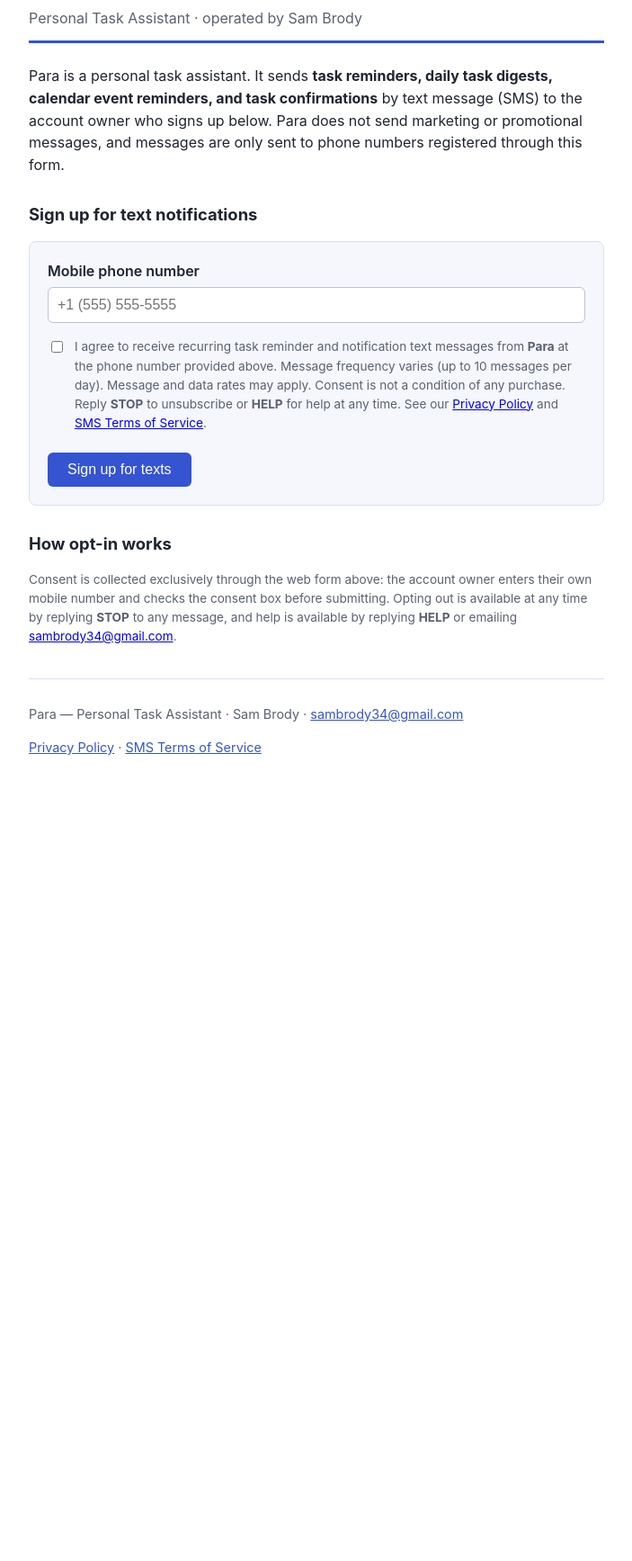
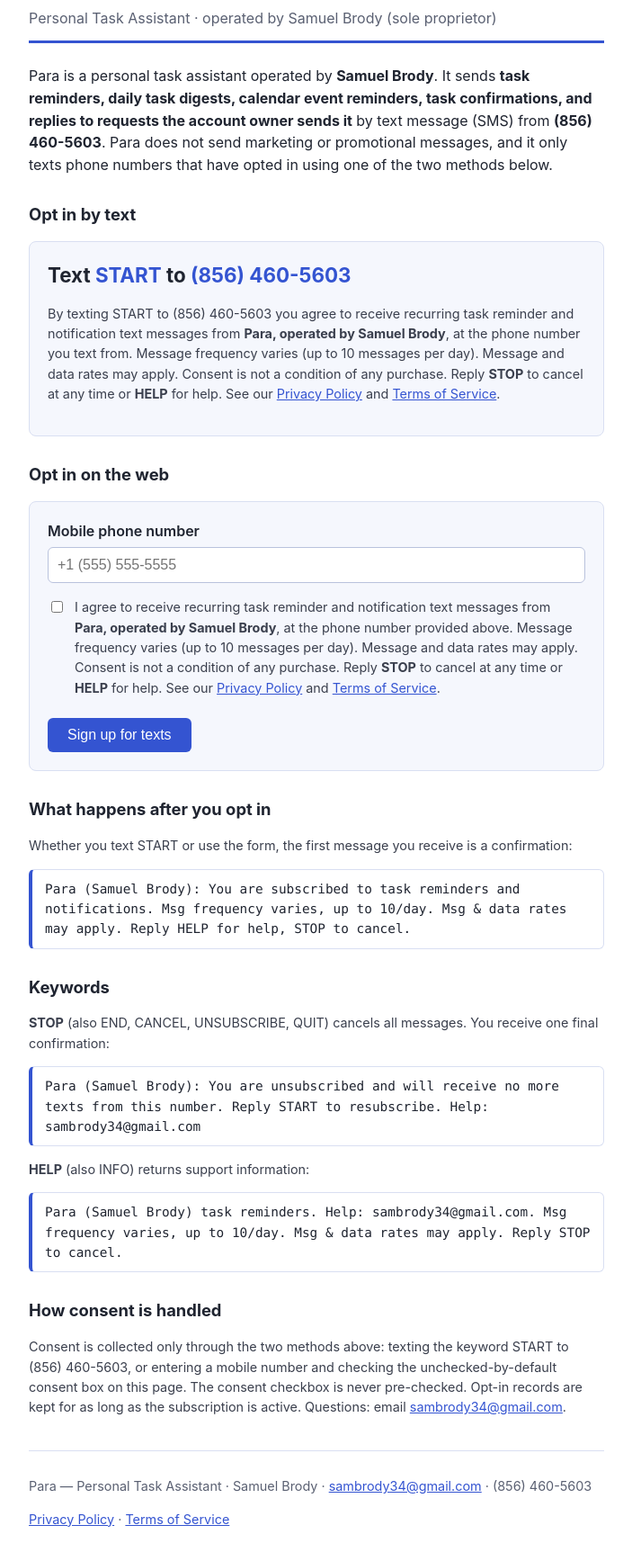
Before and after one commit to sambrody62/para-sms-optin, a plain HTML site: page index.html in a window 1280 px wide. Shown: the part 67-1802 px from the top of the page at 90% size, without its empty margins (288-991 px from the left). Before the commit the page ends 948 px from the top, so only its background shows below. Drawn offline with Linux system fonts and the light colour scheme.

Commit message:
Update SMS opt-in site for Twilio sole-proprietor campaign
- Use registered brand name Samuel Brody throughout
- Add text-to-join call to action (START to (856) 460-5603) with full disclosures
- Add confirmation, STOP and HELP message samples
- Privacy Policy: add exact no-sell/no-share SMS opt-in statement, consent record, retention
- Terms of Service: titled as such with an SMS Terms section

Co-Authored-By: Claude Fable 5.1 <noreply@anthropic.com>
Claude-Session: https://claude.ai/code/session_01G3Hk4eymDmT8kjGd5ADwqX

```diff
--- a/index.html
+++ b/index.html
@@ -11,7 +11,9 @@
   .brand { font-size: 1.9rem; font-weight: 700; color: #3454d1; margin: 0; }
   .tagline { color: #5a6072; margin: 4px 0 0; }
   h2 { font-size: 1.15rem; margin-top: 28px; }
-  form { background: #f5f7fd; border: 1px solid #d9dff2; border-radius: 8px; padding: 20px; margin-top: 12px; }
+  .cta, form { background: #f5f7fd; border: 1px solid #d9dff2; border-radius: 8px; padding: 20px; margin-top: 12px; }
+  .cta .keyword { font-size: 1.4rem; font-weight: 700; margin: 0 0 10px; }
+  .cta .keyword span { color: #3454d1; }
   label { display: block; margin-bottom: 6px; font-weight: 600; }
   input[type=tel] { width: 100%; box-sizing: border-box; padding: 10px; font-size: 1rem;
                     border: 1px solid #b9c2dd; border-radius: 6px; }
@@ -21,24 +23,39 @@
            padding: 10px 22px; font-size: 1rem; cursor: pointer; }
   button:hover { background: #2a44ab; }
   #confirmation { display: none; margin-top: 14px; color: #1a7f37; font-weight: 600; }
-  .fineprint { font-size: 0.85rem; color: #5a6072; }
+  .fineprint { font-size: 0.9rem; color: #3a3f4d; }
+  .sample { background: #fff; border: 1px solid #d9dff2; border-left: 4px solid #3454d1;
+            border-radius: 6px; padding: 10px 14px; margin: 8px 0; font-family: ui-monospace, Menlo, monospace;
+            font-size: 0.9rem; white-space: pre-wrap; }
   footer { margin-top: 36px; border-top: 1px solid #d9dff2; padding-top: 14px;
            font-size: 0.9rem; color: #5a6072; }
-  footer a { color: #3454d1; }
+  footer a, a { color: #3454d1; }
 </style>
 </head>
 <body>
 <header>
   <p class="brand">Para</p>
-  <p class="tagline">Personal Task Assistant &middot; operated by Sam Brody</p>
+  <p class="tagline">Personal Task Assistant &middot; operated by Samuel Brody (sole proprietor)</p>
 </header>
 
-<p>Para is a personal task assistant. It sends <strong>task reminders, daily task digests,
-calendar event reminders, and task confirmations</strong> by text message (SMS) to the
-account owner who signs up below. Para does not send marketing or promotional messages,
-and messages are only sent to phone numbers registered through this form.</p>
+<p>Para is a personal task assistant operated by <strong>Samuel Brody</strong>. It sends
+<strong>task reminders, daily task digests, calendar event reminders, task confirmations,
+and replies to requests the account owner sends it</strong> by text message (SMS) from
+<strong>(856) 460-5603</strong>. Para does not send marketing or promotional messages, and it
+only texts phone numbers that have opted in using one of the two methods below.</p>
 
-<h2>Sign up for text notifications</h2>
+<h2>Opt in by text</h2>
+<div class="cta">
+  <p class="keyword">Text <span>START</span> to <span>(856) 460-5603</span></p>
+  <p class="fineprint">By texting START to (856) 460-5603 you agree to receive recurring task
+  reminder and notification text messages from <strong>Para, operated by Samuel Brody</strong>,
+  at the phone number you text from. Message frequency varies (up to 10 messages per day).
+  Message and data rates may apply. Consent is not a condition of any purchase. Reply
+  <strong>STOP</strong> to cancel at any time or <strong>HELP</strong> for help. See our
+  <a href="privacy.html">Privacy Policy</a> and <a href="terms.html">Terms of Service</a>.</p>
+</div>
+
+<h2>Opt in on the web</h2>
 <form id="optin-form">
   <label for="phone">Mobile phone number</label>
   <input type="tel" id="phone" name="phone" placeholder="+1 (555) 555-5555" autocomplete="tel" required>
@@ -46,29 +63,41 @@ and messages are only sent to phone numbers registered through this form.</p>
     <input type="checkbox" id="consent" name="consent" required>
     <label for="consent" class="fineprint" style="font-weight:400">
       I agree to receive recurring task reminder and notification text messages from
-      <strong>Para</strong> at the phone number provided above. Message frequency varies
-      (up to 10 messages per day). Message and data rates may apply. Consent is not a
-      condition of any purchase. Reply <strong>STOP</strong> to unsubscribe or
-      <strong>HELP</strong> for help at any time. See our
-      <a href="privacy.html">Privacy Policy</a> and <a href="terms.html">SMS Terms of Service</a>.
+      <strong>Para, operated by Samuel Brody</strong>, at the phone number provided above.
+      Message frequency varies (up to 10 messages per day). Message and data rates may apply.
+      Consent is not a condition of any purchase. Reply <strong>STOP</strong> to cancel at any
+      time or <strong>HELP</strong> for help. See our
+      <a href="privacy.html">Privacy Policy</a> and <a href="terms.html">Terms of Service</a>.
     </label>
   </div>
   <button type="submit">Sign up for texts</button>
-  <p id="confirmation">You're signed up! You'll receive a welcome text shortly.
-     Reply STOP at any time to unsubscribe.</p>
+  <p id="confirmation">You're signed up! You'll receive a confirmation text shortly.
+     Reply STOP at any time to cancel.</p>
 </form>
 
-<h2>How opt-in works</h2>
-<p class="fineprint">Consent is collected exclusively through the web form above: the
-account owner enters their own mobile number and checks the consent box before
-submitting. Opting out is available at any time by replying <strong>STOP</strong> to any
-message, and help is available by replying <strong>HELP</strong> or emailing
+<h2>What happens after you opt in</h2>
+<p class="fineprint">Whether you text START or use the form, the first message you receive is a
+confirmation:</p>
+<div class="sample">Para (Samuel Brody): You are subscribed to task reminders and notifications. Msg frequency varies, up to 10/day. Msg &amp; data rates may apply. Reply HELP for help, STOP to cancel.</div>
+
+<h2>Keywords</h2>
+<p class="fineprint"><strong>STOP</strong> (also END, CANCEL, UNSUBSCRIBE, QUIT) cancels all
+messages. You receive one final confirmation:</p>
+<div class="sample">Para (Samuel Brody): You are unsubscribed and will receive no more texts from this number. Reply START to resubscribe. Help: sambrody34@gmail.com</div>
+<p class="fineprint"><strong>HELP</strong> (also INFO) returns support information:</p>
+<div class="sample">Para (Samuel Brody) task reminders. Help: sambrody34@gmail.com. Msg frequency varies, up to 10/day. Msg &amp; data rates may apply. Reply STOP to cancel.</div>
+
+<h2>How consent is handled</h2>
+<p class="fineprint">Consent is collected only through the two methods above: texting the keyword
+START to (856) 460-5603, or entering a mobile number and checking the unchecked-by-default
+consent box on this page. The consent checkbox is never pre-checked. Opt-in records are kept
+for as long as the subscription is active. Questions: email
 <a href="mailto:sambrody34@gmail.com">sambrody34@gmail.com</a>.</p>
 
 <footer>
-  <p>Para — Personal Task Assistant &middot; Sam Brody &middot;
-     <a href="mailto:sambrody34@gmail.com">sambrody34@gmail.com</a></p>
-  <p><a href="privacy.html">Privacy Policy</a> &middot; <a href="terms.html">SMS Terms of Service</a></p>
+  <p>Para — Personal Task Assistant &middot; Samuel Brody &middot;
+     <a href="mailto:sambrody34@gmail.com">sambrody34@gmail.com</a> &middot; (856) 460-5603</p>
+  <p><a href="privacy.html">Privacy Policy</a> &middot; <a href="terms.html">Terms of Service</a></p>
 </footer>
 
 <script>
```
Also changed, not shown: privacy.html (+35 -22 lines), terms.html (+35 -22 lines).
